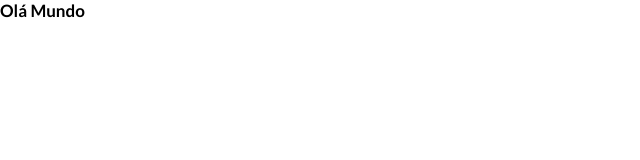
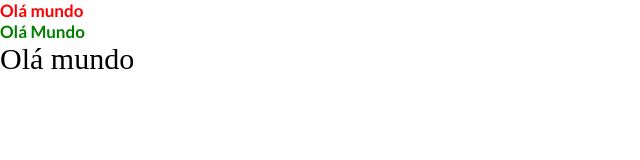
Before and after one commit to Max-Soares/front-end, a plain HTML site: page MODULO-CSS/index.html in a window 1280 px wide. Shown: the whole page, without its empty margins (0-640 px from the left). Drawn offline with Linux system fonts and the light colour scheme.

Commit message:
class e id

```diff
--- a/MODULO-CSS/css/style.css
+++ b/MODULO-CSS/css/style.css
@@ -13,3 +13,15 @@ h2{
     font-weight: 700;
     font-style: normal
 }
+
+.teste{ /* é da "class"*/
+    color: red;
+}
+
+#teste{ /* é do "id"*/
+    color: green;
+}
+
+.paragrafo{
+    font-size: 30px;
+}
--- a/MODULO-CSS/index.html
+++ b/MODULO-CSS/index.html
@@ -7,6 +7,8 @@
         <title>Document</title>
     </head>
     <body>
-        <h2>Olá Mundo</h2>
+        <h2 class="teste">Olá mundo</h2>
+        <h2 id="teste">Olá Mundo</h2> <!--da para chamar o 'id' em CSS, é utilizado no JavaScript-->
+        <p class="paragrafo">Olá mundo</p>
     </body>
 </html>
```
